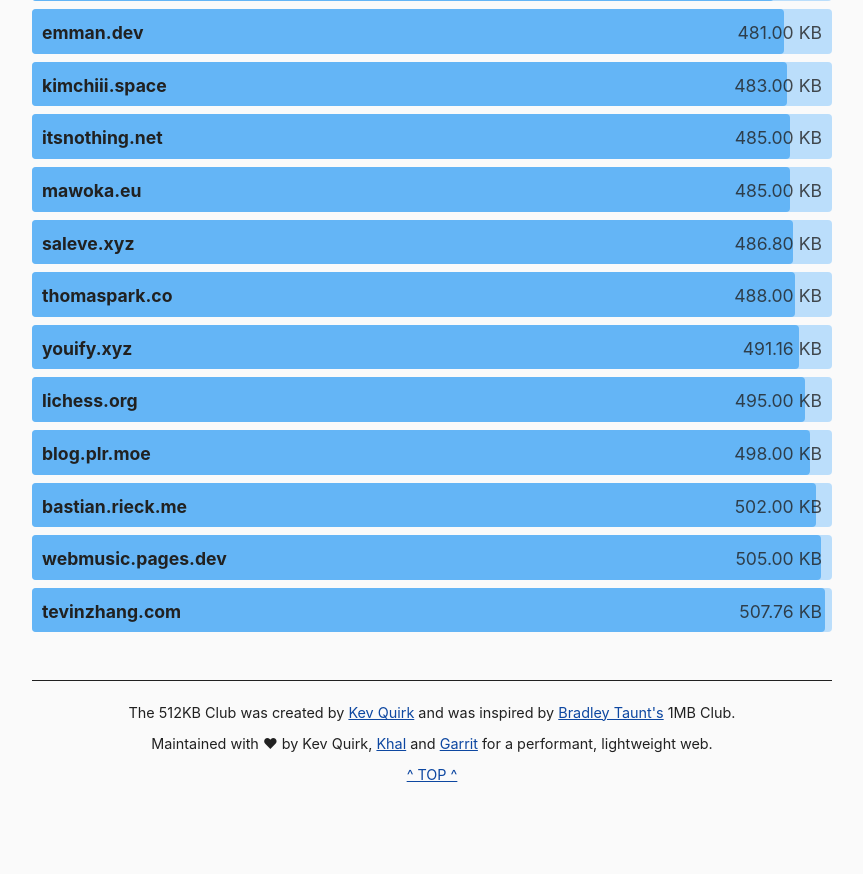
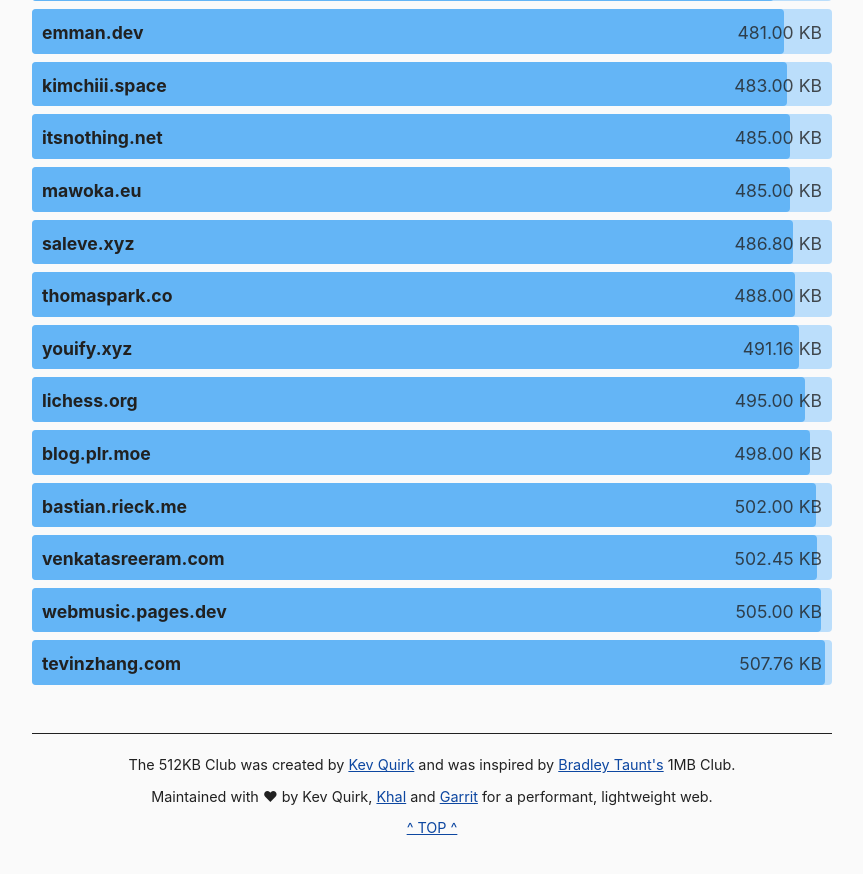
Before and after one commit to kevquirk/512kb.club, a Jekyll site: the page built from index.md, in a window 1280 px wide and 900 px high, scrolled down 45332 px. Shown: the top 874 px of the window, without its empty margins (208-1071 px from the left). Built offline with Jekyll 4.4.1, drawn with Linux system fonts in a browser that asks for light colours; before the commit the page ends 46179 px from its top, so only the background shows below that.

Commit message:
Update sites.yml

```diff
--- a/_data/sites.yml
+++ b/_data/sites.yml
@@ -4222,3 +4222,8 @@
   url: https://zwieratko.sk/
   size: 28.07
   last_checked: 2024-02-11
+
+- domain: venkatasreeram.com
+  url: https://venkatasreeram.com/
+  size: 502.45
+  last_checked: 2024-08-18
```
